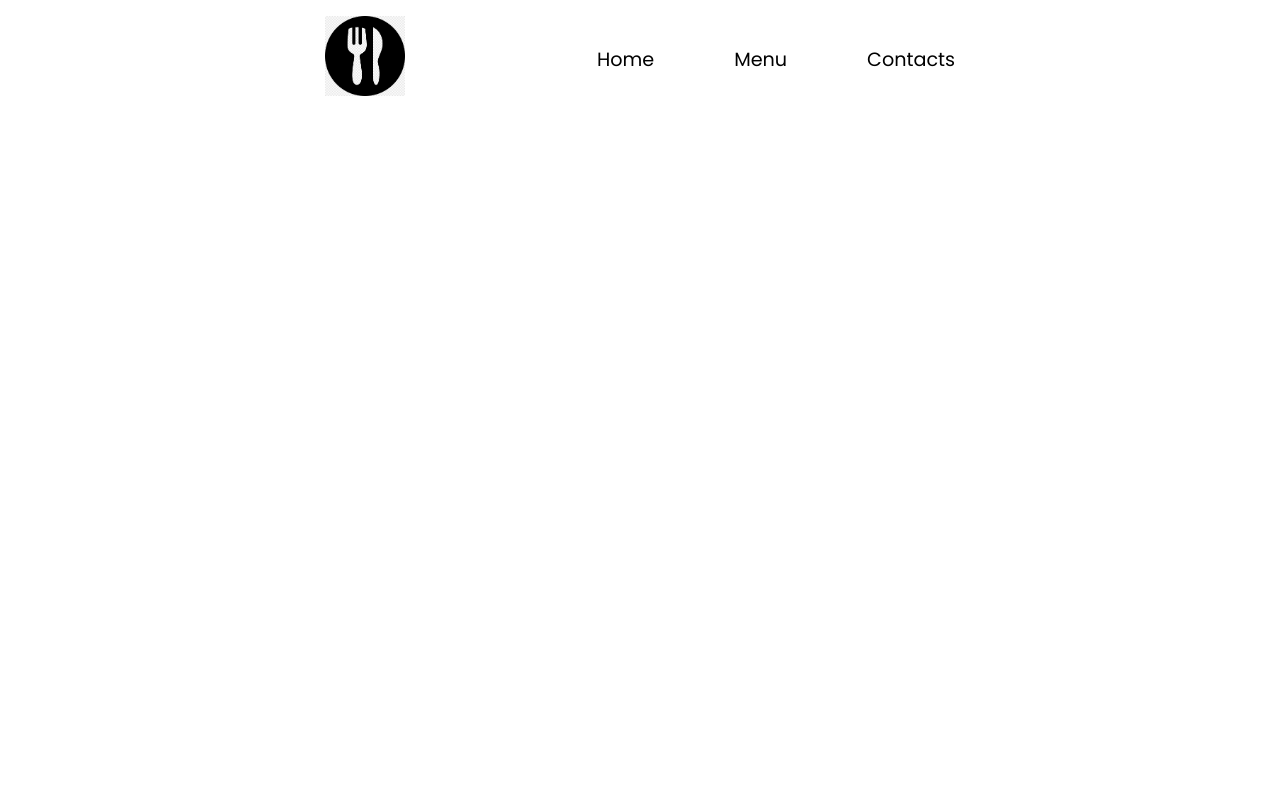
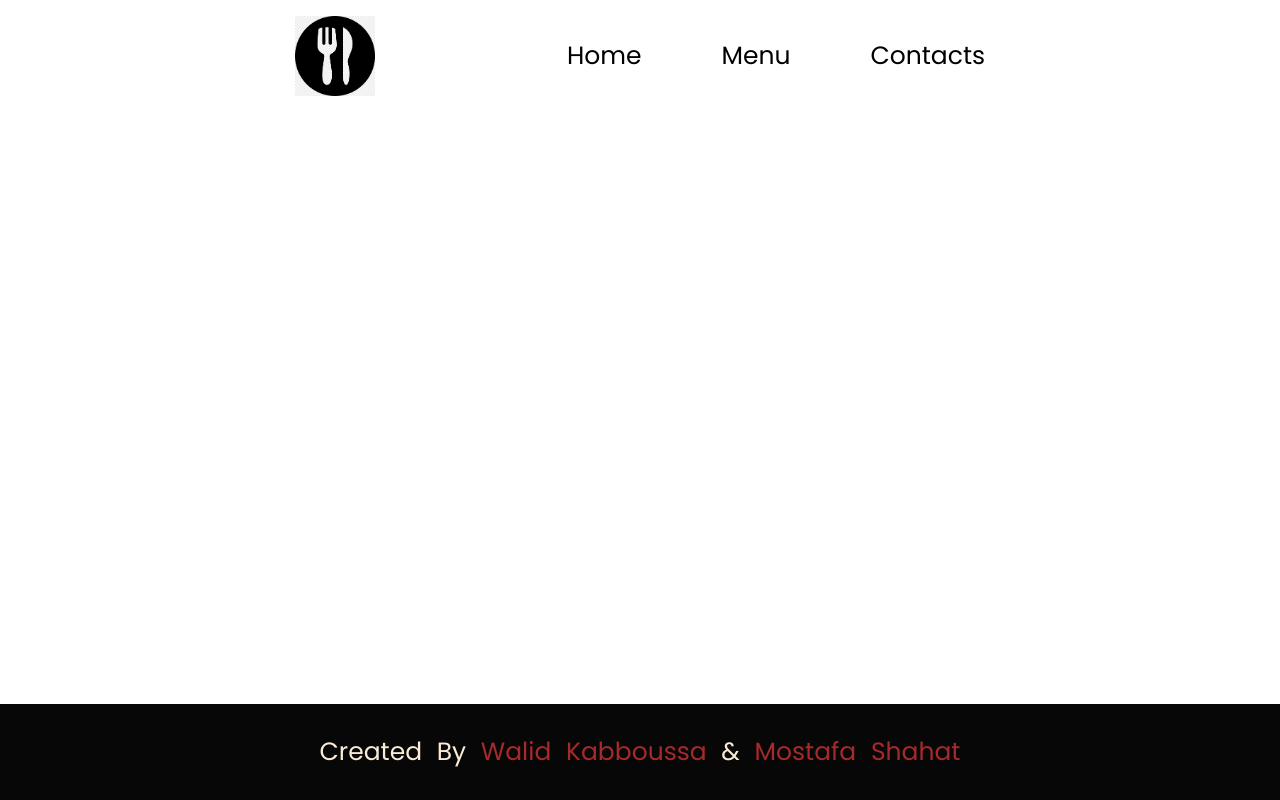
Before and after one commit to Hisoka37/JavaScript_Capstone_ThemealdbApi, a website built with webpack: page src/template.html in a window 1280 px wide. Built offline with nearby package versions, Linux system fonts and the light colour scheme.

Commit message:
Add footer

```diff
--- a/src/style.css
+++ b/src/style.css
@@ -18,7 +18,7 @@ header {
   display: flex;
   justify-content: space-around;
   gap: 5rem;
-  font-size: larger;
+  font-size: 25px;
 }
 
 .nav-items li {
@@ -35,3 +35,25 @@ header {
   content: url('./assets/logo.png');
   width: 5rem;
 }
+
+footer {
+  position: fixed;
+  width: 100%;
+  background-color: rgb(8, 7, 7);
+  height: 6rem;
+  display: flex;
+  align-items: center;
+  justify-content: center;
+  bottom: 0;
+}
+
+.copyrights {
+  color: antiquewhite;
+  font-size: 25px;
+  word-spacing: 8px;
+}
+
+.creator-direct {
+  text-decoration: none;
+  color: brown;
+}
--- a/src/template.html
+++ b/src/template.html
@@ -11,8 +11,8 @@
   </head>
   <body>
     <header>
-      <div>
-        <img id="logo" src="../src/assets/logo.png" alt="Logo">
+      <div id="logo">
+
       </div>
       <ul class="nav-items">
         <Li>
@@ -28,7 +28,14 @@
     </header>
 
     <main>
+    <div class="container"></div>
+    </main>
 
-    </main>
+    <footer>
+      <p class="copyrights">
+        Created By <a class="creator-direct" href="https://github.com/Hisoka37">Walid Kabboussa</a> & <a class="creator-direct" href="https://github.com/MostafaShahat2021"> Mostafa Shahat</a>
+      </p>
+
+    </footer>
   </body>
 </html>
```
